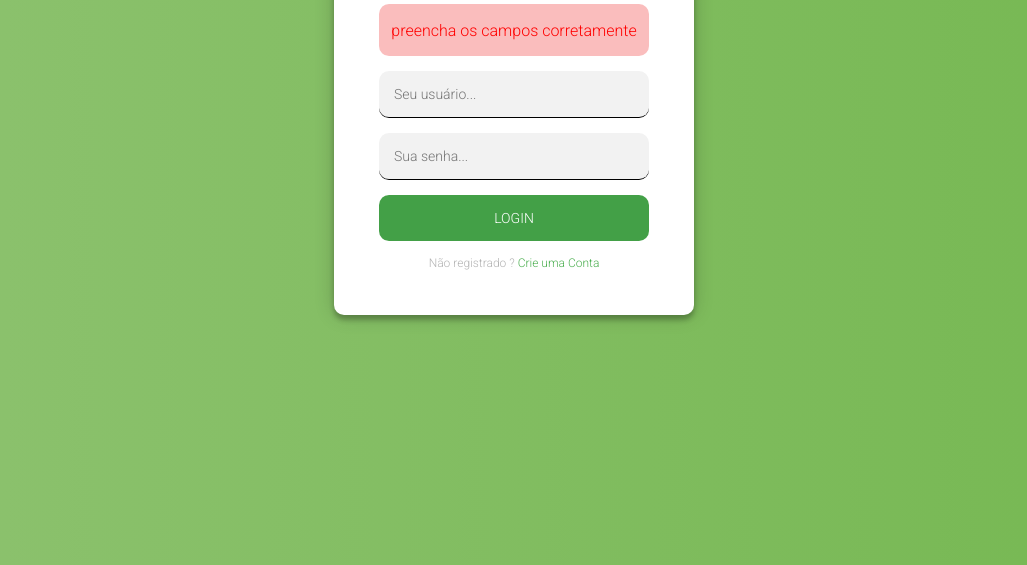
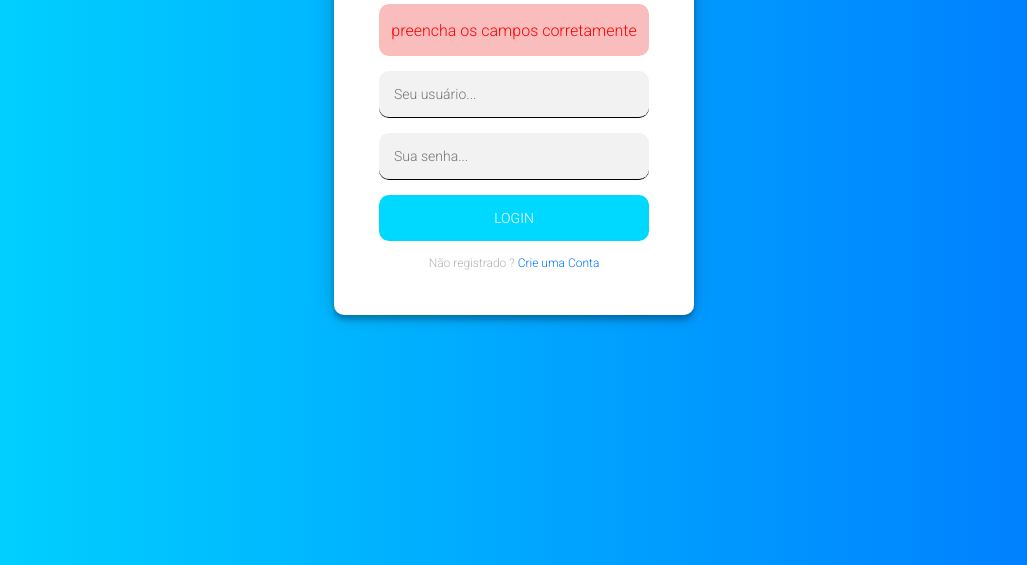
Before and after one commit to MarkGarOliver/LoginJS, a plain HTML site: page login/index.html in a window 1280 px wide. Both pictures are taken after a click on the button "LOGIN". Shown: the part 235-800 px from the top of the page, without its empty margins (126-1153 px from the left). Drawn offline with Linux system fonts and the light colour scheme.

Commit message:
alterações de design

```diff
--- a/cadastro/style.css
+++ b/cadastro/style.css
@@ -33,7 +33,7 @@
   font-family: "Roboto", sans-serif;
   text-transform: uppercase;
   outline: 0;
-  background: #4CAF50;
+  background: #0077ff;
   width: 100%;
   border: 0;
   padding: 15px;
@@ -45,7 +45,7 @@
   border-radius: 10px;
 }
 .form button:hover,.form button:active,.form button:focus {
-  background: #43A047;
+  background: #00d9ff;
 }
 .form .message {
   margin: 15px 0 0;
@@ -53,7 +53,7 @@
   font-size: 12px;
 }
 .form .message a {
-  color: #4CAF50;
+  color: #0077ff;
   text-decoration: none;
 }
 .form .register-form {
@@ -94,10 +94,10 @@
 }
 body {
   background: #76b852; /* fallback for old browsers */
-  background: -webkit-linear-gradient(right, #76b852, #8DC26F);
-  background: -moz-linear-gradient(right, #76b852, #8DC26F);
-  background: -o-linear-gradient(right, #76b852, #8DC26F);
-  background: linear-gradient(to left, #76b852, #8DC26F);
+  background: -webkit-linear-gradient(right, #0077ff, #00d9ff);
+  background: -moz-linear-gradient(right, #0077ff, #00d9ff);
+  background: -o-linear-gradient(right, #0077ff, #00d9ff);
+  background: linear-gradient(to left, #0077ff, #00d9ff);
   font-family: "Roboto", sans-serif;
   -webkit-font-smoothing: antialiased;
   -moz-osx-font-smoothing: grayscale;
--- a/login/main.js
+++ b/login/main.js
@@ -26,11 +26,12 @@ const getBanco = () => JSON.parse(localStorage.getItem('db_users')) ?? []
 //funções
 const usuarioErrado = () => {
     if(usuario.value.length <= 4){
-        usuario.setAttribute("style", "border-bottom: solid red 1px;")
-        divForm.setAttribute("style", "box-shadow: 0 0 5px 0 red, 0 2px 2px 0 rgba(0, 0, 0, 0.24);")
+        usuario.setAttribute("style", "border-bottom: solid red 2px;")
+        divForm.setAttribute("style", "border: solid red 1px;")
+
         uservalido = false
     } else{
-        usuario.setAttribute("style", "border-bottom: solid green 1px;")
+        usuario.setAttribute("style", "border-bottom: solid #00d9ff 2px;")
         divForm.setAttribute("style", "box-shadow: 0 0 20px 0 rgba(0, 0, 0, 0.2), 0 5px 5px 0 rgba(0, 0, 0, 0.24);")
         uservalido = true
     }
@@ -39,11 +40,11 @@ const usuarioErrado = () => {
 const senhaErrada = () =>{
     if(senha.value.length < 8){
 
-        senha.setAttribute("style", "border-bottom: solid red 1px;")
+        senha.setAttribute("style", "border-bottom: solid red 2px;")
         divForm.setAttribute("style", "box-shadow: 0 0 5px 0 red, 0 2px 2px 0 rgba(0, 0, 0, 0.24);")
         senhavalida = false
     } else{
-        senha.setAttribute("style", "border-bottom: solid green 1px;")
+        senha.setAttribute("style", "border-bottom: solid #00d9ff 2px;")
         divForm.setAttribute("style", "box-shadow: 0 0 20px 0 rgba(0, 0, 0, 0.2), 0 5px 5px 0 rgba(0, 0, 0, 0.24);")
         senhavalida = true
     }
--- a/login/style.css
+++ b/login/style.css
@@ -33,7 +33,7 @@
   font-family: "Roboto", sans-serif;
   text-transform: uppercase;
   outline: 0;
-  background: #4CAF50;
+  background: #0077ff;
   width: 100%;
   border: 0;
   padding: 15px;
@@ -45,7 +45,7 @@
   border-radius: 10px;
 }
 .form button:hover,.form button:active,.form button:focus {
-  background: #43A047;
+  background: #00d9ff;
 }
 .form .message {
   margin: 15px 0 0;
@@ -53,7 +53,7 @@
   font-size: 12px;
 }
 .form .message a {
-  color: #4CAF50;
+  color: #0077ff;
   text-decoration: none;
 }
 .form .register-form {
@@ -93,11 +93,11 @@
   color: #EF3B3A;
 }
 body {
-  background: #76b852; /* fallback for old browsers */
-  background: -webkit-linear-gradient(right, #76b852, #8DC26F);
-  background: -moz-linear-gradient(right, #76b852, #8DC26F);
-  background: -o-linear-gradient(right, #76b852, #8DC26F);
-  background: linear-gradient(to left, #76b852, #8DC26F);
+  background: #0077ff; /* fallback for old browsers */
+  background: -webkit-linear-gradient(right, #0077ff, #00d9ff);
+  background: -moz-linear-gradient(right, #0077ff, #00d9ff);
+  background: -o-linear-gradient(right, #0077ff, #00d9ff);
+  background: linear-gradient(to left, #0077ff, #00d9ff);
   font-family: "Roboto", sans-serif;
   -webkit-font-smoothing: antialiased;
   -moz-osx-font-smoothing: grayscale;
```
Also changed, not shown: cadastro/cadastro.js (+4 -4 lines), login/index.html (+1 -11 lines).
